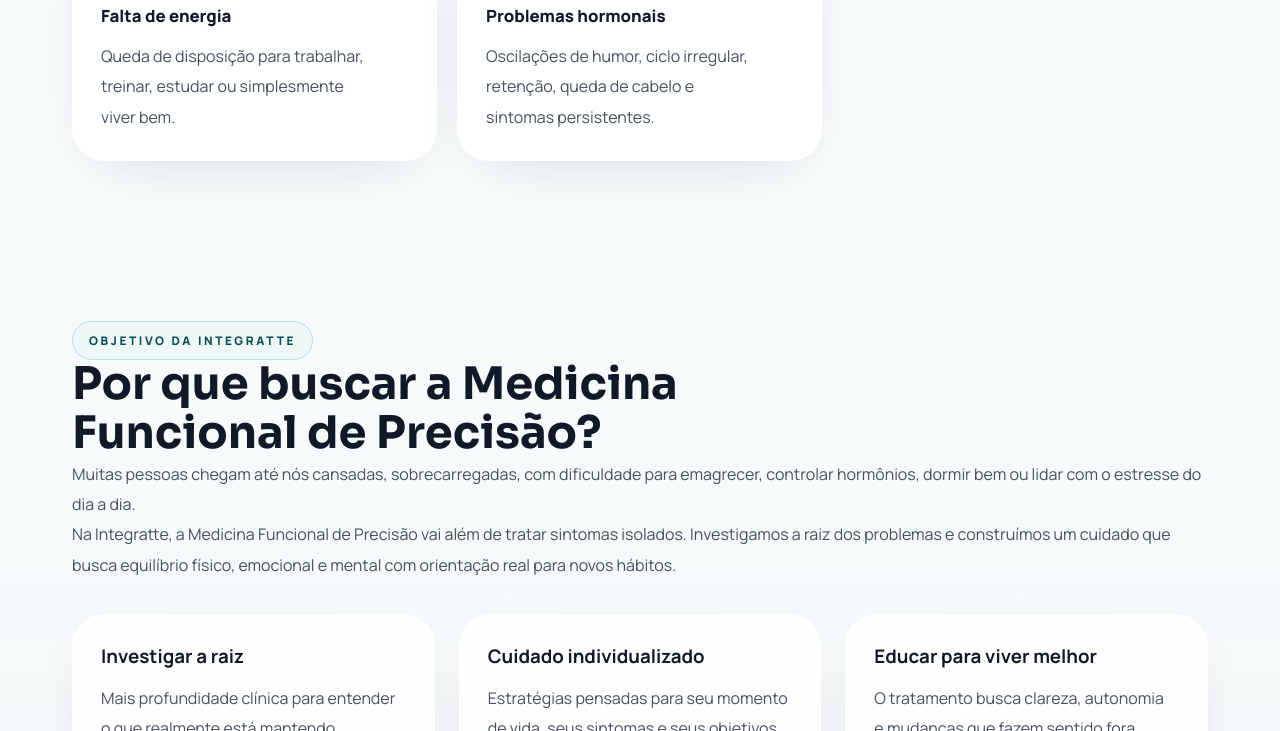
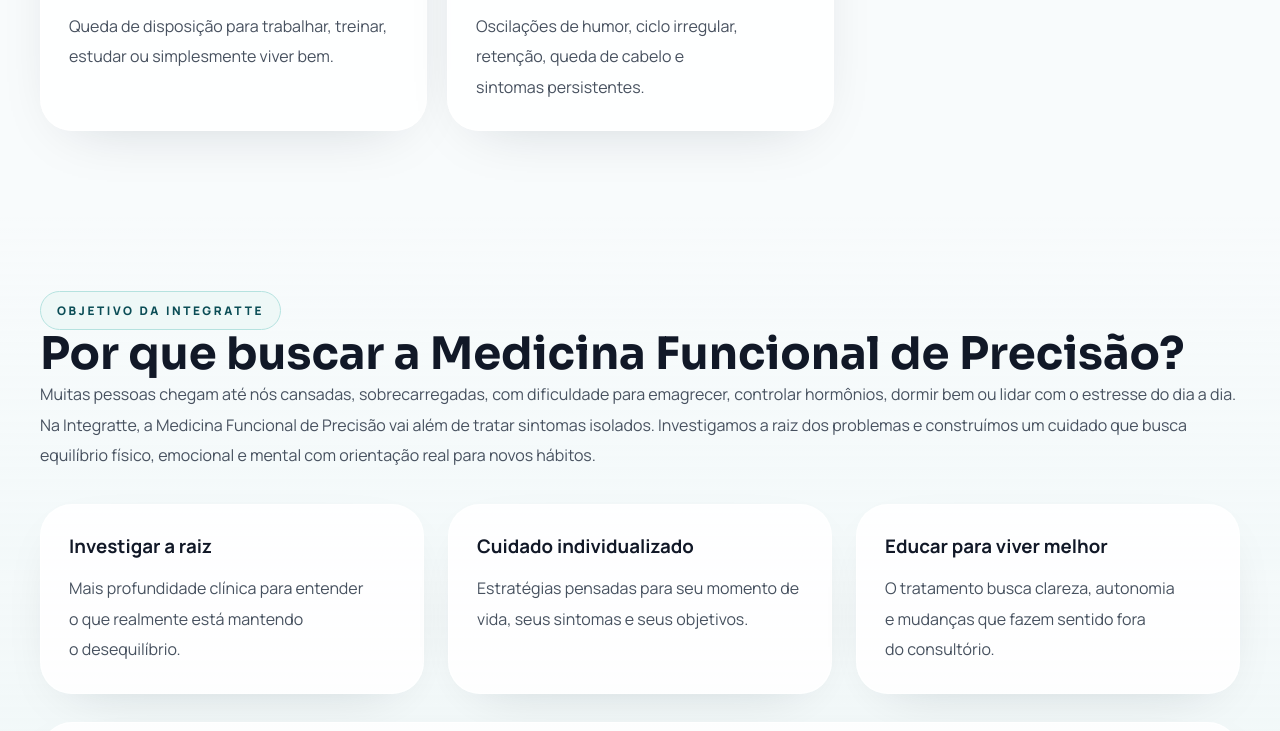
Before and after one commit to gabkof33/clinica-integratte-medicina-integrativa-, a website: page public/index.html in a window 1280 px wide. Shown: the part 2069-2800 px from the top of the page. Drawn offline with Linux system fonts and the light colour scheme.

Commit message:
Atualização visual do site

```diff
--- a/public/styles.css
+++ b/public/styles.css
@@ -352,11 +352,10 @@ select {
 }
 
 .container {
-  width: 100%;
-  max-width: 1200px;
+  width: min(calc(100% - 32px), var(--container));
   margin: 0 auto;
-  padding: 0 clamp(16px, 5vw, 32px);
-}
+}
+
 .section {
   padding: 96px 0;
 }
```
